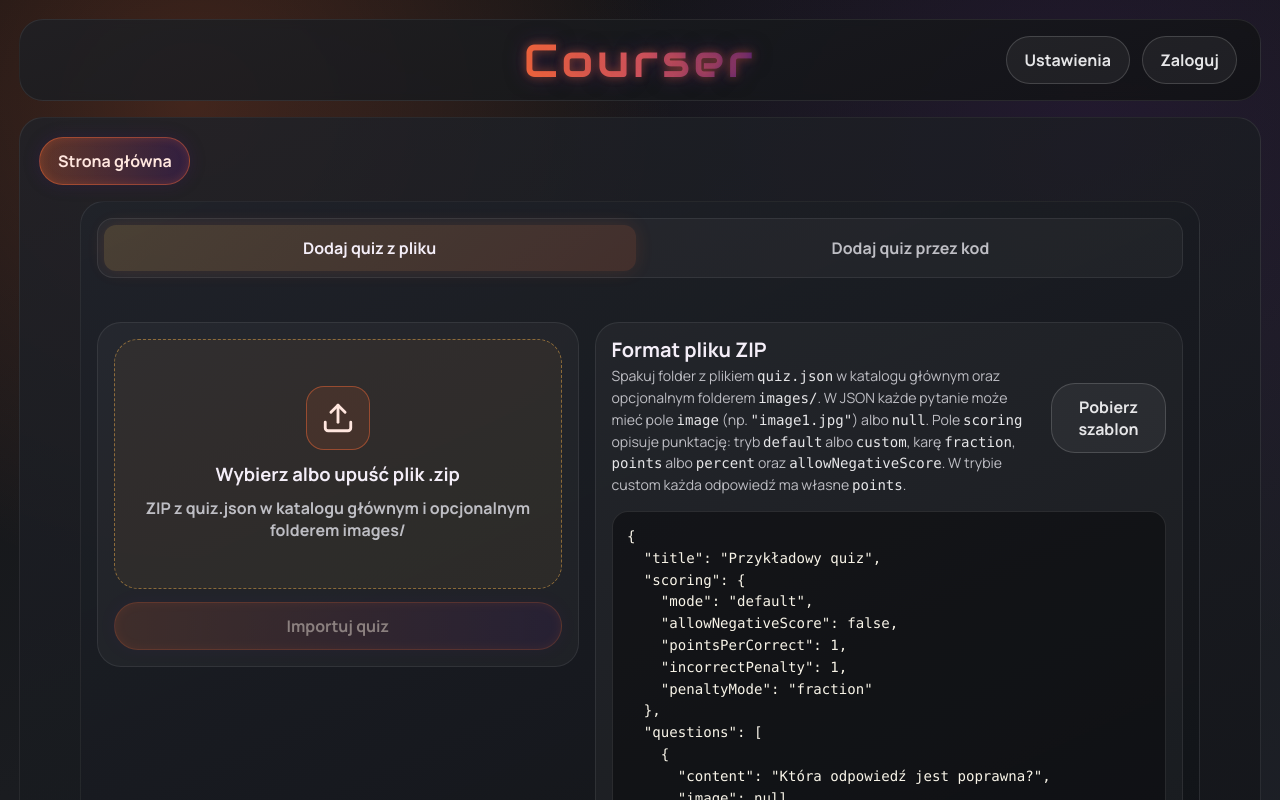
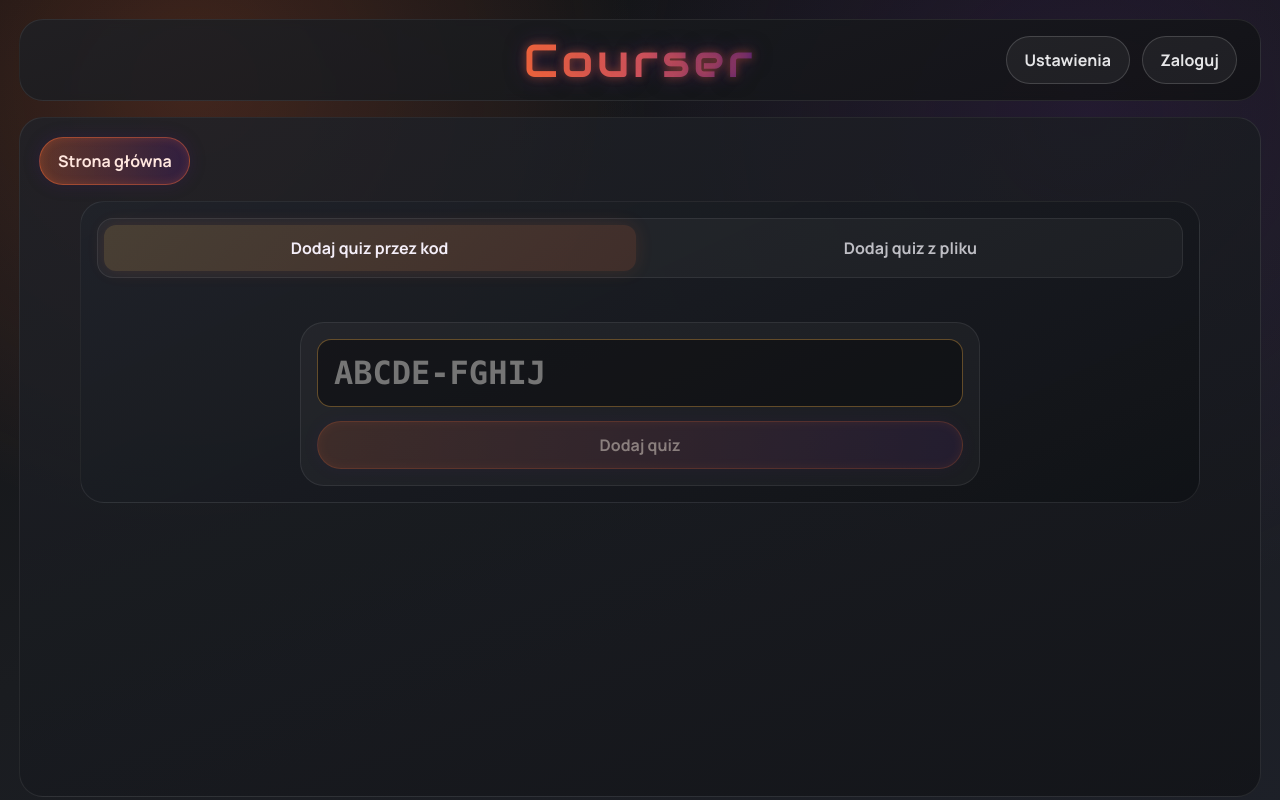
Before and after one commit to Hundred103/courser, an Angular app in the folder frontend/: page /quizzes/import in a window 1280 px wide. Shown: the top 800 px of the page. Built offline with nearby package versions, Linux system fonts and the light colour scheme.

Commit message:
Udated json formating on import and on backend to support new limits section with quiz settings

```diff
--- a/frontend/src/app/features/quiz-import/quiz-import-page.component.html
+++ b/frontend/src/app/features/quiz-import/quiz-import-page.component.html
@@ -8,20 +8,20 @@
       <button
         type="button"
         role="tab"
+        [attr.aria-selected]="activeTab() === 'code'"
+        [class.active]="activeTab() === 'code'"
+        (click)="showCodeTab()"
+      >
+        Dodaj quiz przez kod
+      </button>
+      <button
+        type="button"
+        role="tab"
         [attr.aria-selected]="activeTab() === 'file'"
         [class.active]="activeTab() === 'file'"
         (click)="showFileTab()"
       >
         Dodaj quiz z pliku
-      </button>
-      <button
-        type="button"
-        role="tab"
-        [attr.aria-selected]="activeTab() === 'code'"
-        [class.active]="activeTab() === 'code'"
-        (click)="showCodeTab()"
-      >
-        Dodaj quiz przez kod
       </button>
     </div>
 
@@ -118,10 +118,9 @@
               <p class="template-note">
                 Spakuj folder z plikiem <code>quiz.json</code> w katalogu głównym oraz opcjonalnym folderem
                 <code>images/</code>. W JSON każde pytanie może mieć pole <code>image</code> (np.
-                <code>"image1.jpg"</code>) albo <code>null</code>. Pole <code>scoring</code> opisuje punktację:
-                tryb <code>default</code> albo <code>custom</code>, karę <code>fraction</code>, <code>points</code> albo
-                <code>percent</code> oraz <code>allowNegativeScore</code>. W trybie custom każda odpowiedź ma własne
-                <code>points</code>.
+                <code>"image1.jpg"</code>) albo <code>null</code>. Pole <code>scoring</code> opisuje punktację, a
+                <code>limits</code> ustawienia: liczbę podejść, czas quizu, czas pytania,
+                <code>randomQuestionOrder</code> i <code>showCorrectAnswers</code>. Puste limity czasu i podejść oznaczają brak limitu.
               </p>
             </div>
             <button class="secondary-button squircle" type="button" (click)="downloadTemplate()">
--- a/frontend/src/app/features/quiz-import/quiz-import-page.component.ts
+++ b/frontend/src/app/features/quiz-import/quiz-import-page.component.ts
@@ -2,14 +2,21 @@ import { Component, computed, inject, signal } from '@angular/core';
 import { FormsModule } from '@angular/forms';
 import { Router, RouterLink } from '@angular/router';
 import { finalize } from 'rxjs';
+import { UNLIMITED_QUIZ_LIMITS } from '../../core/models/quiz-limits.model';
 import { QuizCreateDTO } from '../../core/models/quiz.model';
 import { QuizApiService } from '../../core/services/quiz-api.service';
-import { DEFAULT_QUIZ_SCORING } from '../../core/utils/quiz-scoring.util';
 import { buildQuizZip, normalizeQuiz, parseQuizZip } from '../../core/utils/quiz-zip.util';
 
 const QUIZ_TEMPLATE: QuizCreateDTO = {
   title: 'Przykładowy quiz',
-  scoring: { ...DEFAULT_QUIZ_SCORING },
+  scoring: {
+    mode: 'default',
+    allowNegativeScore: false,
+    pointsPerCorrect: 1,
+    incorrectPenalty: 1,
+    penaltyMode: 'points',
+  },
+  limits: { ...UNLIMITED_QUIZ_LIMITS },
   questions: [
     {
       content: 'Która odpowiedź jest poprawna?',
@@ -40,7 +47,7 @@ export class QuizImportPageComponent {
   private readonly router = inject(Router);
 
   readonly selectedFileName = signal('');
-  readonly activeTab = signal<'file' | 'code'>('file');
+  readonly activeTab = signal<'file' | 'code'>('code');
   readonly importedQuiz = signal<QuizCreateDTO | null>(null);
   readonly validationError = signal('');
   readonly importError = signal('');
@@ -54,6 +61,7 @@ export class QuizImportPageComponent {
     {
       title: QUIZ_TEMPLATE.title,
       scoring: QUIZ_TEMPLATE.scoring,
+      limits: QUIZ_TEMPLATE.limits,
       questions: QUIZ_TEMPLATE.questions.map((question) => ({
         content: question.content,
         image: question.image,
```
